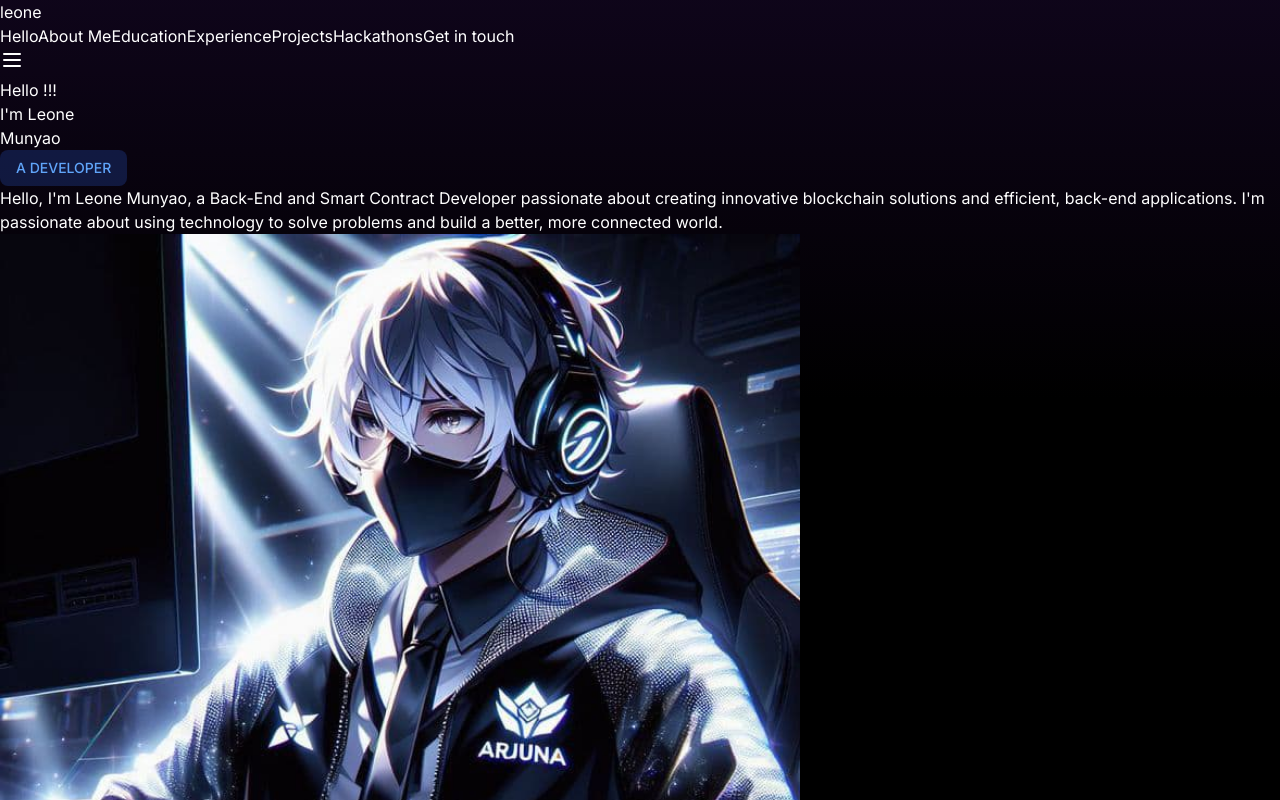
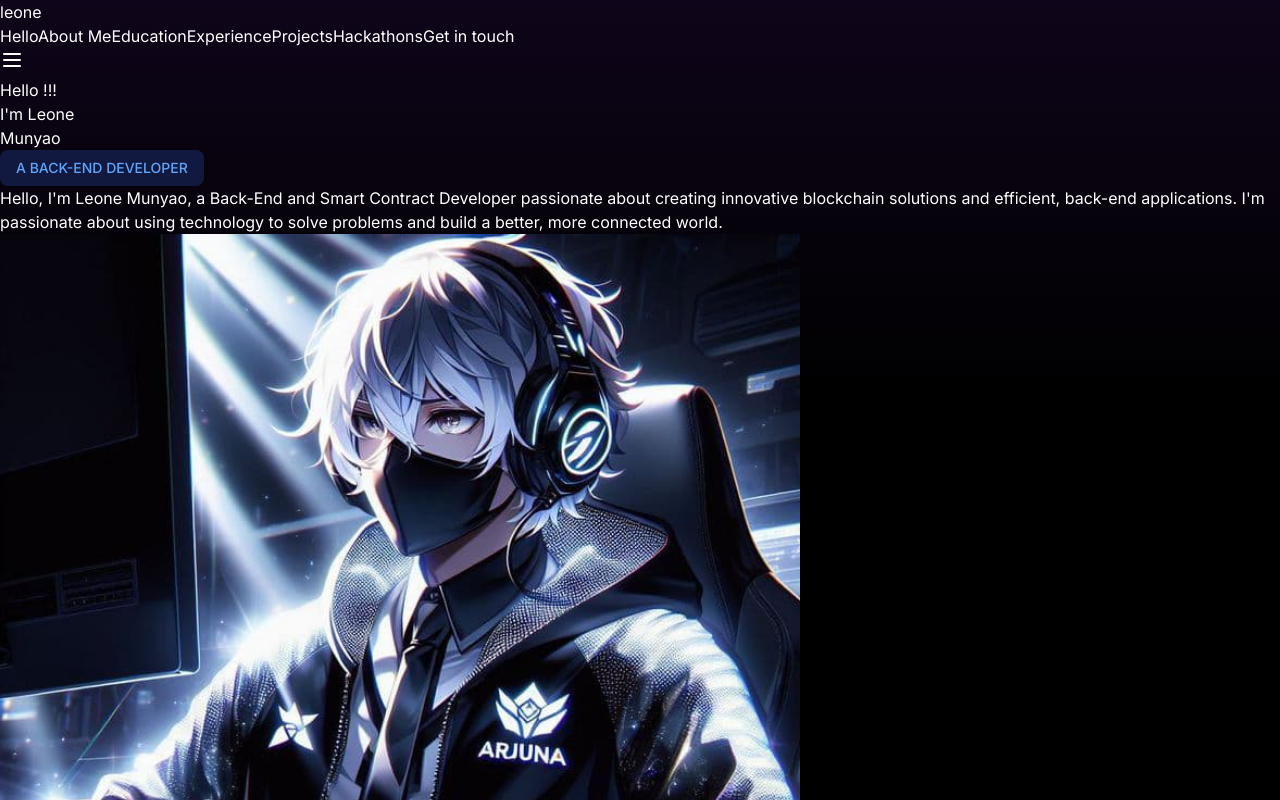
Before and after one commit to leonemunyao/leonecodes, a Next.js app: page / in a window 1280 px wide. Shown: the top 800 px of the page. Built offline with nearby package versions, Linux system fonts and the light colour scheme.

Commit message:
Update page.tsx

```diff
--- a/app/page.tsx
+++ b/app/page.tsx
@@ -14,7 +14,7 @@ export default function Home() {
           </div>
 
           <div className="hero-badge">
-            A DEVELOPER
+            A BACK-END DEVELOPER
           </div>
 
           <p className="text-gray-400 max-w-lg">
```
